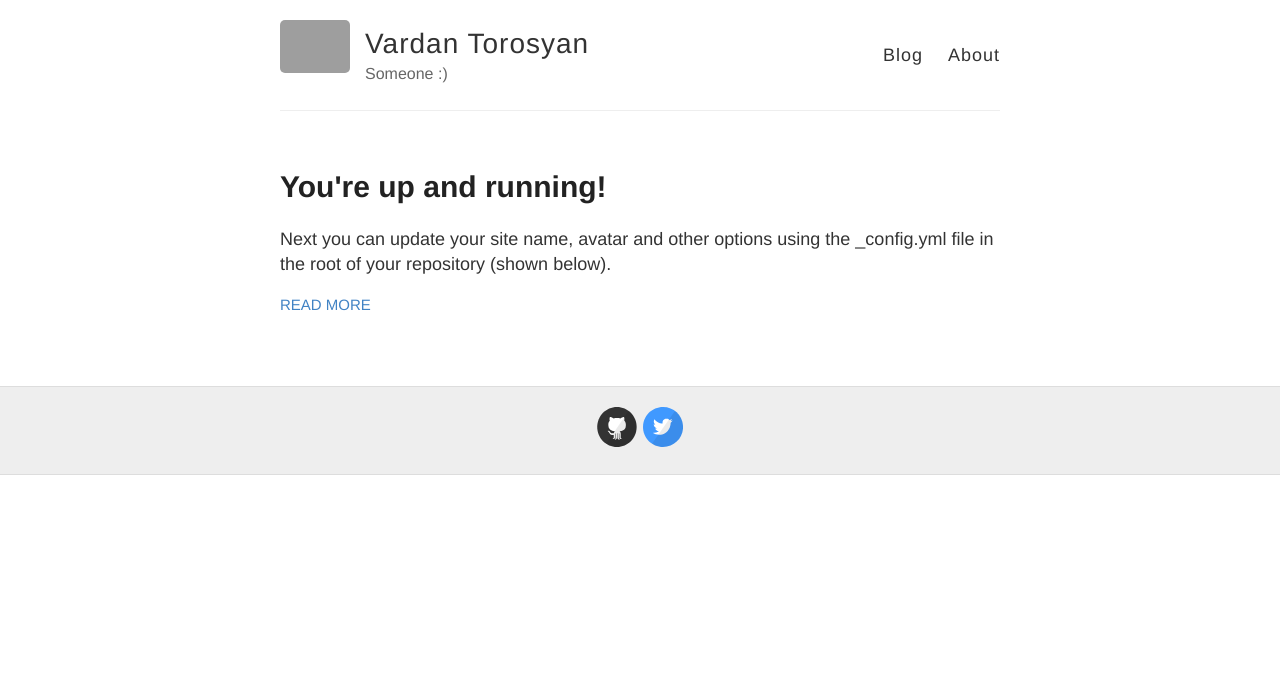
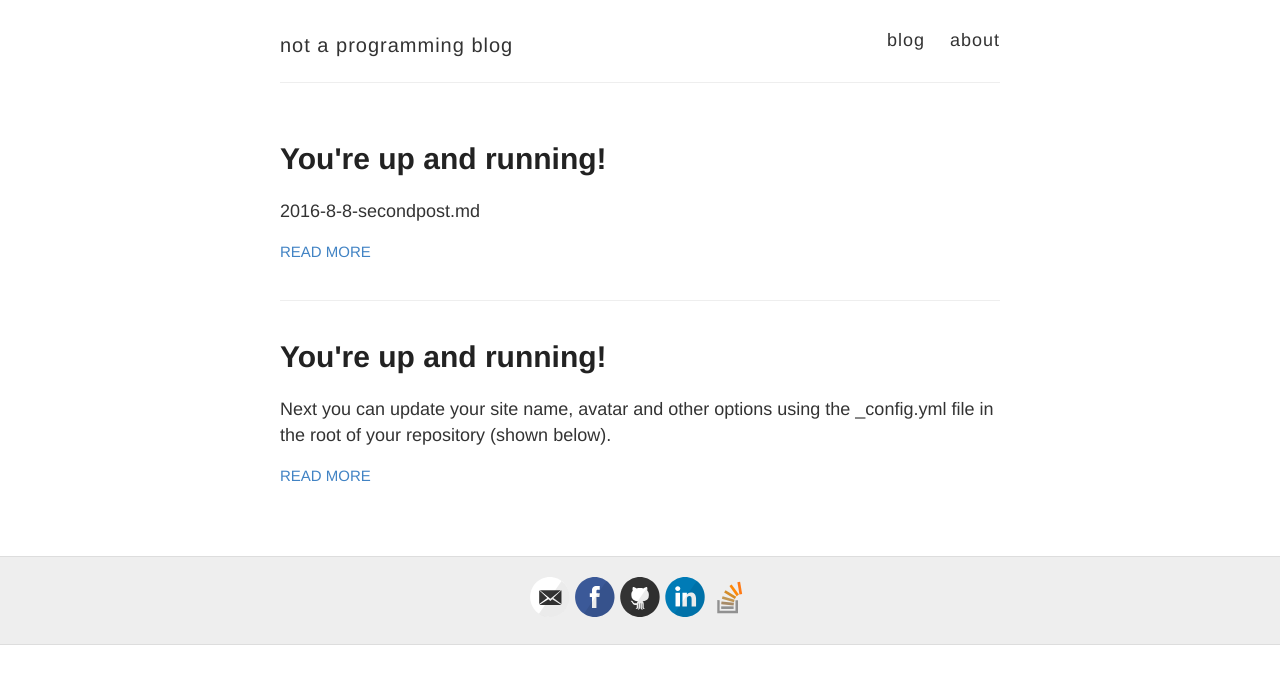
Before and after one commit to vtorosyan/vtorosyan.github.io, a Jekyll site: the page built from index.html, in a window 1280 px wide. Shown: the top 684 px of the page. Built offline with Jekyll 4.4.1, drawn with Linux system fonts in a browser that asks for light colours; grey boxes are pictures that could not be loaded.

Commit message:
Basic preparations, structure changes

```diff
--- a/_config.yml
+++ b/_config.yml
@@ -3,13 +3,13 @@
 #
 
 # Name of your site (displayed in the header)
-name: Vardan Torosyan
+name: not a programming blog
 
 # Short bio or description (displayed in the header)
-description: Someone :)
+description:
 
 # URL of your avatar or profile pic (you could use your GitHub profile pic)
-avatar: https://raw.githubusercontent.com/barryclark/jekyll-now/master/images/jekyll-logo.png
+avatar:
 
 #
 # Flags below are optional
@@ -18,16 +18,16 @@
 # Includes an icon in the footer for each username you enter
 footer-links:
   dribbble:
-  email:
-  facebook:
+  email: vardants@gmail.com
+  facebook: vtoros
   flickr:
-  github: barryclark/jekyll-now
+  github: vtorosyan
   instagram:
-  linkedin:
+  linkedin: vtorosyan
   pinterest:
   rss: # just type anything here for a working RSS icon
-  twitter: jekyllrb
-  stackoverflow: # your stackoverflow profile, e.g. "users/50476/bart-kiers"
+  twitter:
+  stackoverflow: users/1534407/vtor
   youtube: # channel/<your_long_string> or user/<user-name>
   googleplus: # anything in your profile username that comes after plus.google.com/
 
@@ -41,7 +41,7 @@
 
 # Your website URL (e.g. http://barryclark.github.io or http://www.barryclark.co)
 # Used for Sitemap.xml and your RSS feed
-url:
+url: vtorosyan.gitHub.io
 
 # If you're hosting your site at a Project repository on GitHub pages
 # (http://yourusername.github.io/repository-name)
--- a/_includes/svg-icons.html
+++ b/_includes/svg-icons.html
@@ -1,13 +1,13 @@
-{% if site.footer-links.dribbble %}<a href="https://dribbble.com/{{ site.footer-links.dribbble }}"><i class="svg-icon dribbble"></i></a>{% endif %}
-{% if site.footer-links.email %}<a href="mailto:{{ site.footer-links.email }}"><i class="svg-icon email"></i></a>{% endif %}
-{% if site.footer-links.facebook %}<a href="https://www.facebook.com/{{ site.footer-links.facebook }}"><i class="svg-icon facebook"></i></a>{% endif %}
-{% if site.footer-links.flickr %}<a href="https://www.flickr.com/{{ site.footer-links.flickr }}"><i class="svg-icon flickr"></i></a>{% endif %}
-{% if site.footer-links.github %}<a href="https://github.com/{{ site.footer-links.github }}"><i class="svg-icon github"></i></a>{% endif %}
-{% if site.footer-links.instagram %}<a href="https://instagram.com/{{ site.footer-links.instagram }}"><i class="svg-icon instagram"></i></a>{% endif %}
-{% if site.footer-links.linkedin %}<a href="https://www.linkedin.com/in/{{ site.footer-links.linkedin }}"><i class="svg-icon linkedin"></i></a>{% endif %}
-{% if site.footer-links.pinterest %}<a href="https://www.pinterest.com/{{ site.footer-links.pinterest }}"><i class="svg-icon pinterest"></i></a>{% endif %}
-{% if site.footer-links.rss %}<a href="{{ site.baseurl }}/feed.xml"><i class="svg-icon rss"></i></a>{% endif %}
-{% if site.footer-links.twitter %}<a href="https://www.twitter.com/{{ site.footer-links.twitter }}"><i class="svg-icon twitter"></i></a>{% endif %}
-{% if site.footer-links.stackoverflow %}<a href="http://stackoverflow.com/{{ site.footer-links.stackoverflow }}"><i class="svg-icon stackoverflow"></i></a>{% endif %}
-{% if site.footer-links.youtube %}<a href="https://youtube.com/{{ site.footer-links.youtube }}"><i class="svg-icon youtube"></i></a>{% endif %}
-{% if site.footer-links.googleplus %}<a href="https://plus.google.com/{{ site.footer-links.googleplus }}"><i class="svg-icon googleplus"></i></a>{% endif %}
+{% if site.footer-links.dribbble %}<a target="_blank" href="https://dribbble.com/{{ site.footer-links.dribbble }}"><i class="svg-icon dribbble"></i></a>{% endif %}
+{% if site.footer-links.email %}<a target="_blank" href="mailto:{{ site.footer-links.email }}"><i class="svg-icon email"></i></a>{% endif %}
+{% if site.footer-links.facebook %}<a target="_blank" href="https://www.facebook.com/{{ site.footer-links.facebook }}"><i class="svg-icon facebook"></i></a>{% endif %}
+{% if site.footer-links.flickr %}<a target="_blank" href="https://www.flickr.com/{{ site.footer-links.flickr }}"><i class="svg-icon flickr"></i></a>{% endif %}
+{% if site.footer-links.github %}<a target="_blank" href="https://github.com/{{ site.footer-links.github }}"><i class="svg-icon github"></i></a>{% endif %}
+{% if site.footer-links.instagram %}<a target="_blank" href="https://instagram.com/{{ site.footer-links.instagram }}"><i class="svg-icon instagram"></i></a>{% endif %}
+{% if site.footer-links.linkedin %}<a target="_blank" href="https://www.linkedin.com/in/{{ site.footer-links.linkedin }}"><i class="svg-icon linkedin"></i></a>{% endif %}
+{% if site.footer-links.pinterest %}<a target="_blank" href="https://www.pinterest.com/{{ site.footer-links.pinterest }}"><i class="svg-icon pinterest"></i></a>{% endif %}
+{% if site.footer-links.rss %}<a target="_blank" href="{{ site.baseurl }}/feed.xml"><i class="svg-icon rss"></i></a>{% endif %}
+{% if site.footer-links.twitter %}<a target="_blank" href="https://www.twitter.com/{{ site.footer-links.twitter }}"><i class="svg-icon twitter"></i></a>{% endif %}
+{% if site.footer-links.stackoverflow %}<a target="_blank" href="http://stackoverflow.com/{{ site.footer-links.stackoverflow }}"><i class="svg-icon stackoverflow"></i></a>{% endif %}
+{% if site.footer-links.youtube %}<a target="_blank" href="https://youtube.com/{{ site.footer-links.youtube }}"><i class="svg-icon youtube"></i></a>{% endif %}
+{% if site.footer-links.googleplus %}<a target="_blank" href="https://plus.google.com/{{ site.footer-links.googleplus }}"><i class="svg-icon googleplus"></i></a>{% endif %}
--- a/_layouts/default.html
+++ b/_layouts/default.html
@@ -19,7 +19,7 @@
     <div class="wrapper-masthead">
       <div class="container">
         <header class="masthead clearfix">
-          <a href="{{ site.baseurl }}/" class="site-avatar"><img src="{{ site.avatar }}" /></a>
+          <!-- <a href="{{ site.baseurl }}/" class="site-avatar"><img src="{{ site.avatar }}" /></a> -->
 
           <div class="site-info">
             <h1 class="site-name"><a href="{{ site.baseurl }}/">{{ site.name }}</a></h1>
@@ -27,8 +27,8 @@
           </div>
 
           <nav>
-            <a href="{{ site.baseurl }}/">Blog</a>
-            <a href="{{ site.baseurl }}/about">About</a>
+            <a href="{{ site.baseurl }}/">blog</a>
+            <a href="{{ site.baseurl }}/about">about</a>
           </nav>
         </header>
       </div>
--- /dev/null
+++ b/_posts/2016-8-8-secondpost.md
@@ -0,0 +1,6 @@
+---
+layout: post
+title: You're up and running!
+---
+
+2016-8-8-secondpost.md
--- a/style.scss
+++ b/style.scss
@@ -155,7 +155,7 @@
 }
 
 .masthead {
-  padding: 20px 0;
+  padding: 5px 0;
   border-bottom: 1px solid $lightGray;
 
   @include mobile {
@@ -191,12 +191,13 @@
 }
 
 .site-name {
-  margin: 0;
+  float: left;
+  margin-top: 23px;
   color: $darkGray;
   cursor: pointer;
   font-family: $helveticaNeue;
   font-weight: 300;
-  font-size: 28px;
+  font-size: 20px;
   letter-spacing: 1px;
 }
 
```
Also changed, not shown: README.md.
